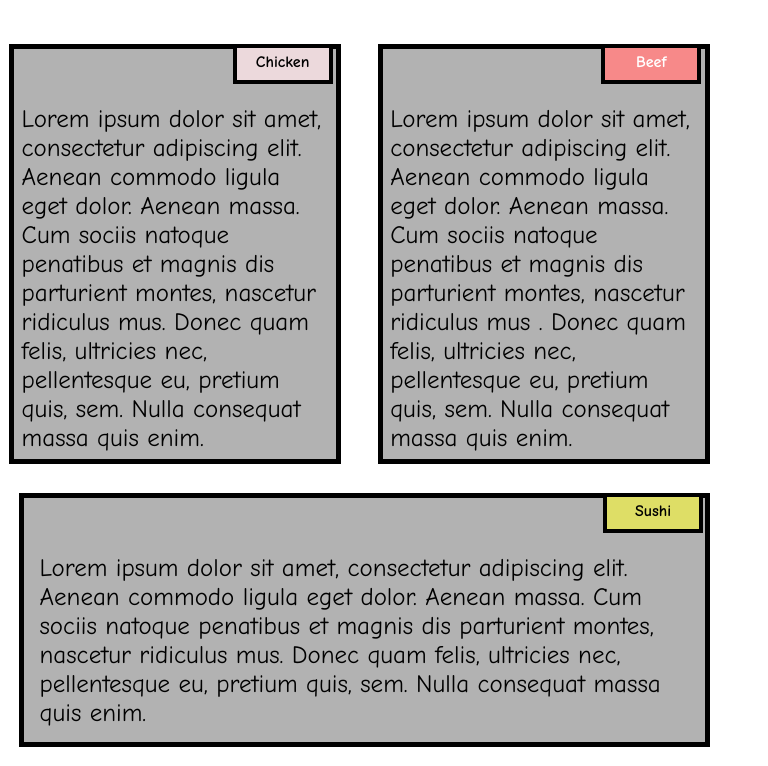
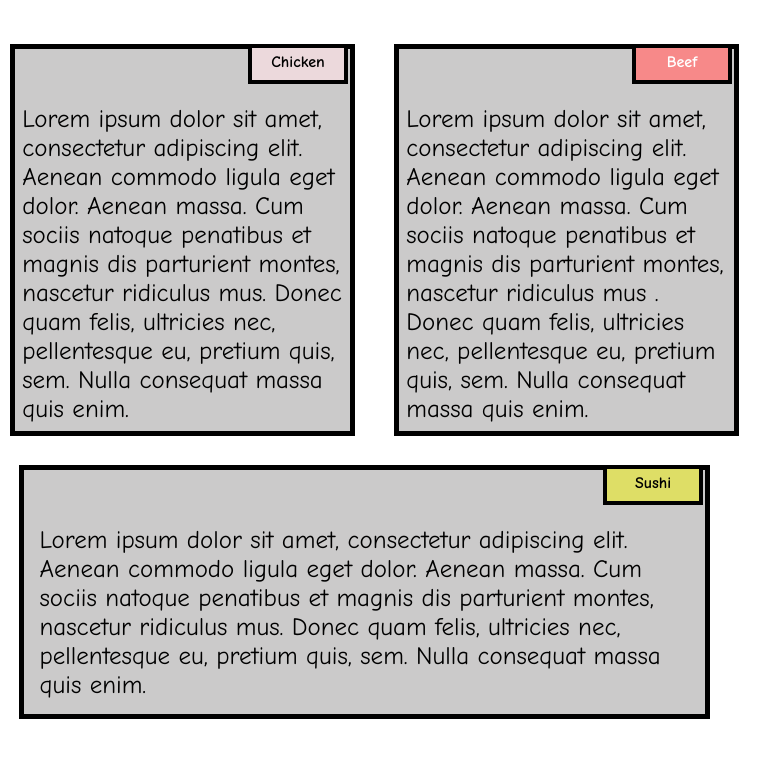
Before and after one commit to Natib22/coursera, a plain HTML site: page module 2 soln/index.html in a window 768 px wide. Shown: the part 95-861 px from the top of the page. After the commit the page ends 833 px from the top, so only its background shows below. Drawn offline with Linux system fonts and the light colour scheme.

Commit message:
adjustement made

```diff
--- a/module 2 soln/style.css
+++ b/module 2 soln/style.css
@@ -48,7 +48,7 @@
     font-size: 25px;
     padding: 2%;
     padding-top: 55px;
-    background-color: rgba(0,0,0,0.3);
+    background-color: rgba(84, 82, 82, 0.3);
   }
 
   .name1{
@@ -78,7 +78,7 @@
       float: left;
     }
     .col-md-6 {
-      width: 48%;
+      width: 50%;
     }
     .col-md-12 {
 
```
